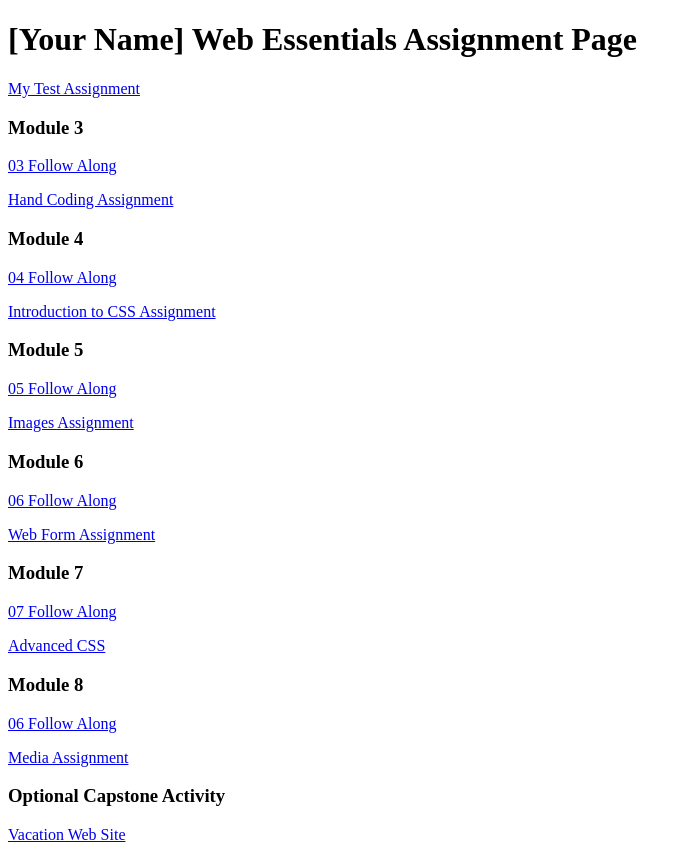
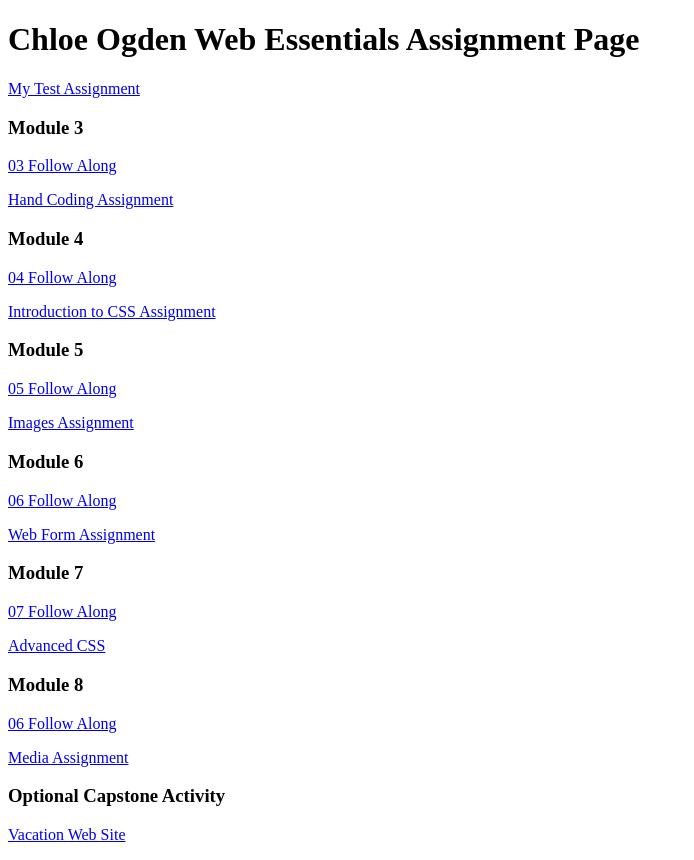
Before and after one commit to chloeogden/dwdd1600, a plain HTML site: page index.html in a window 1280 px wide. Shown: the whole page, without its empty margins (0-694 px from the left). Drawn offline with Linux system fonts and the light colour scheme.

Commit message:
Added my name

```diff
--- a/index.html
+++ b/index.html
@@ -6,7 +6,7 @@
 		<title>dwdd 1600 assignment list page</title>
 	</head>
 	<body>
-		<h1>[Your Name] Web Essentials Assignment Page</h1>
+		<h1>Chloe Ogden Web Essentials Assignment Page</h1>
 		<p><a href="01test">My Test Assignment</a></p>
 
 		<h3>Module 3</h3>
```
